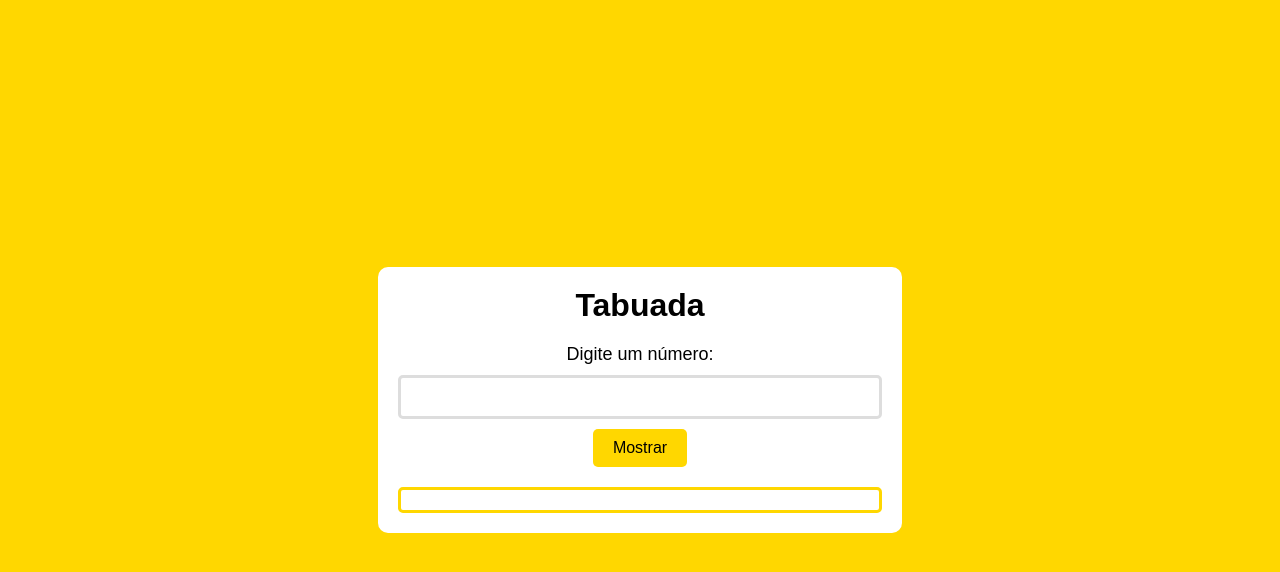
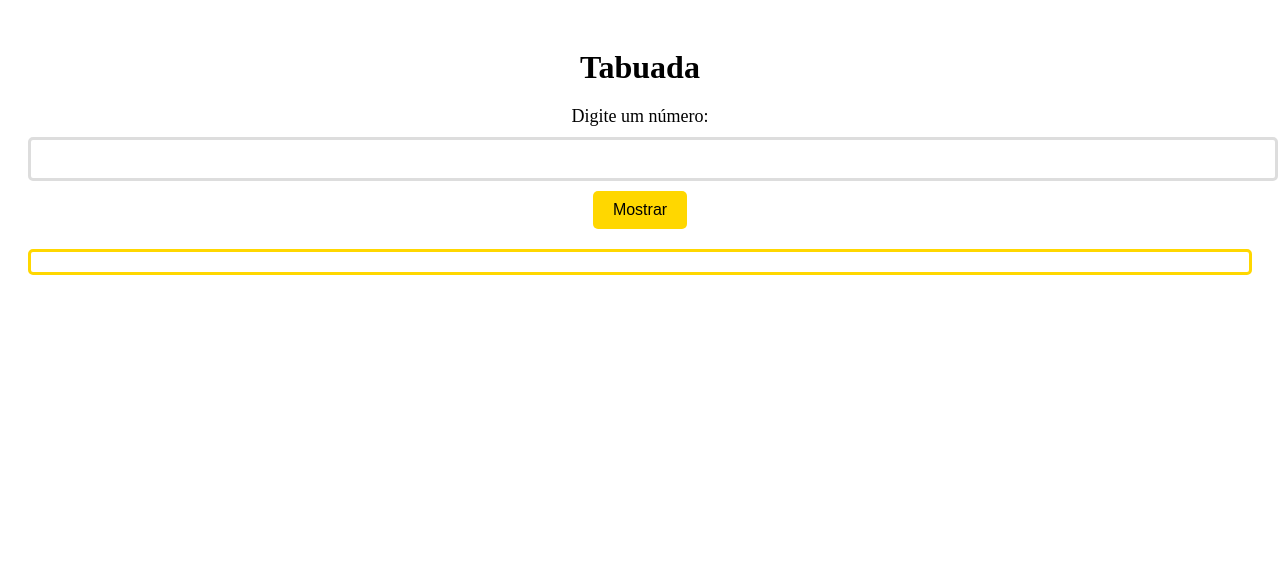
Before and after one commit to MarioAzevedo82/Projetos-2025, a plain HTML site: page tabuada/tabuada.html in a window 1280 px wide. Drawn offline with Linux system fonts and the light colour scheme.

```diff
--- a/tabuada/tabuada1.css
+++ b/tabuada/tabuada1.css
@@ -1,8 +1,4 @@
-* {
-    margin: 0;
-    padding: 0;
-    box-sizing: border-box;
-    font-family: Arial, Helvetica, sans-serif;
+
 }
 body {
     display: flex;
```
Also changed, not shown: DRUM_KIT/img/back.jpg (added), 9 other files.
